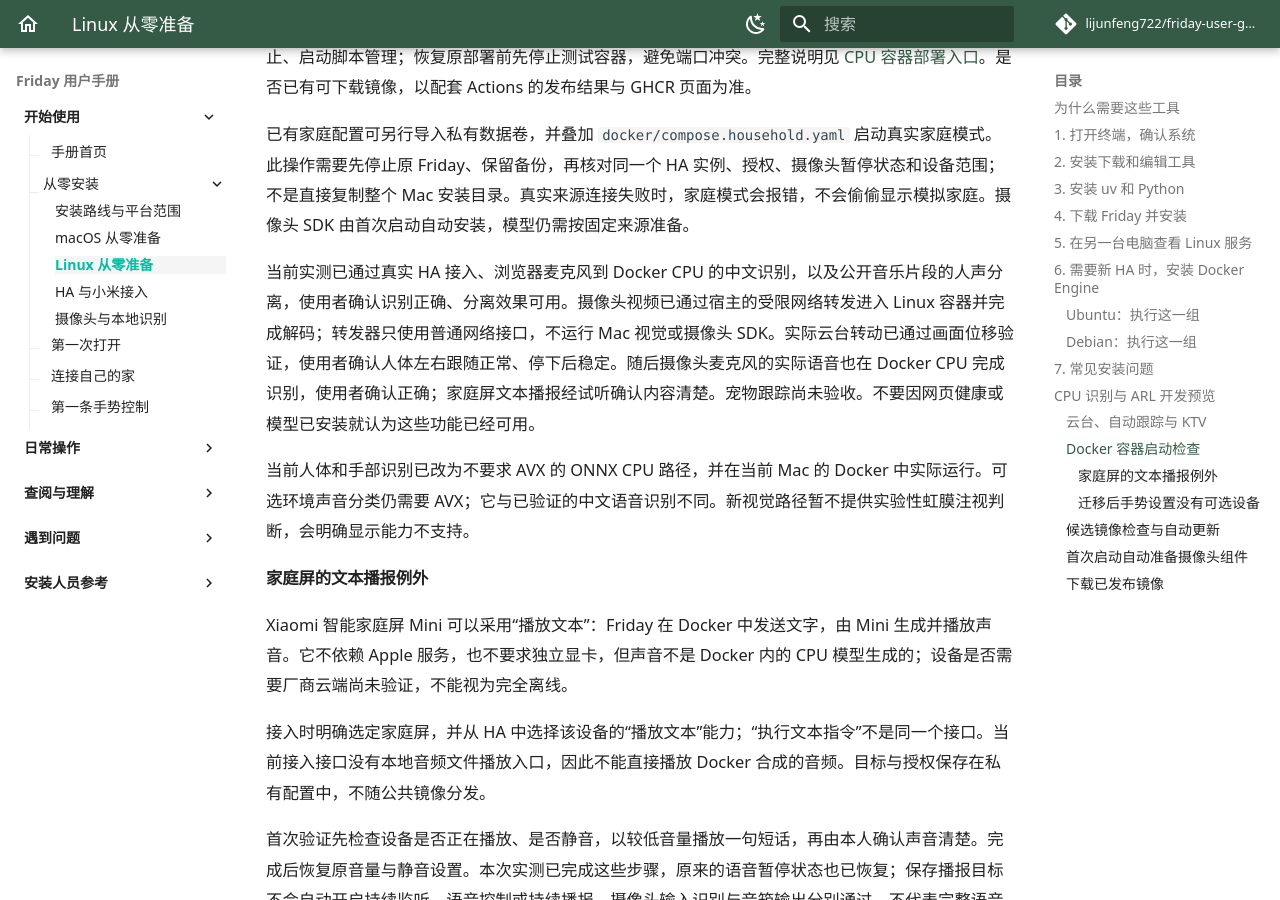
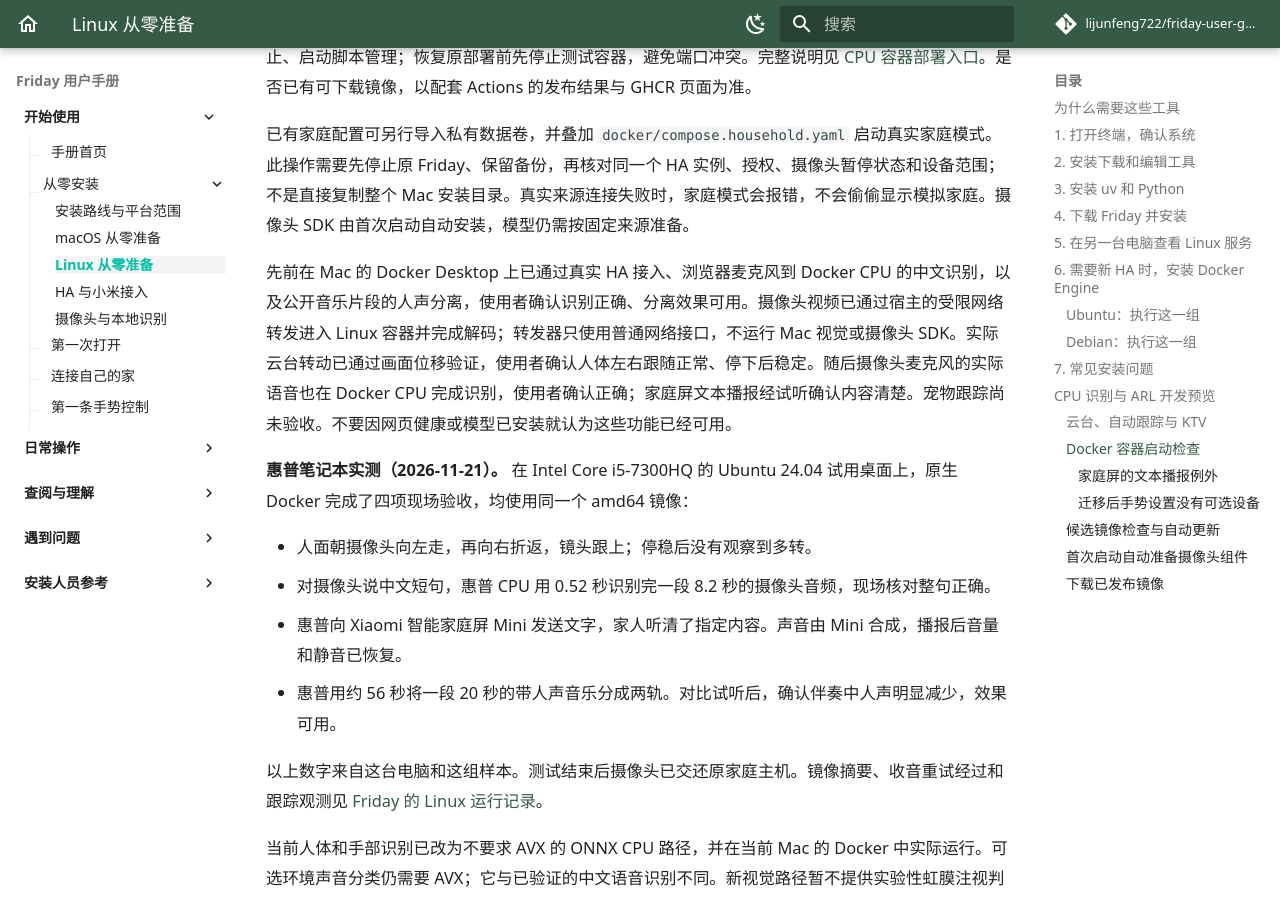
Before and after one commit to lijunfeng722/friday-user-guide, an MkDocs documentation site: the page built from docs/getting-started/installation-linux.md, in a window 1280 px wide and 900 px high, scrolled down 5709 px. Built offline with MkDocs 1.6.1 and Material for MkDocs 9.7.7, drawn with Linux system fonts in a browser that asks for light colours; comment, search, counter and statistics services are not loaded.

Commit message:
文档：补充惠普 CPU 部署的现场验收结果

```diff
--- a/docs/getting-started/installation-linux.md
+++ b/docs/getting-started/installation-linux.md
@@ -190,7 +190,16 @@ docker compose -f docker/compose.yaml exec runtime python /opt/container/entrypo
 
 已有家庭配置可另行导入私有数据卷，并叠加 `docker/compose.household.yaml` 启动真实家庭模式。此操作需要先停止原 Friday、保留备份，再核对同一个 HA 实例、授权、摄像头暂停状态和设备范围；不是直接复制整个 Mac 安装目录。真实来源连接失败时，家庭模式会报错，不会偷偷显示模拟家庭。摄像头 SDK 由首次启动自动安装，模型仍需按固定来源准备。
 
-当前实测已通过真实 HA 接入、浏览器麦克风到 Docker CPU 的中文识别，以及公开音乐片段的人声分离，使用者确认识别正确、分离效果可用。摄像头视频已通过宿主的受限网络转发进入 Linux 容器并完成解码；转发器只使用普通网络接口，不运行 Mac 视觉或摄像头 SDK。实际云台转动已通过画面位移验证，使用者确认人体左右跟随正常、停下后稳定。随后摄像头麦克风的实际语音也在 Docker CPU 完成识别，使用者确认正确；家庭屏文本播报经试听确认内容清楚。宠物跟踪尚未验收。不要因网页健康或模型已安装就认为这些功能已经可用。
+先前在 Mac 的 Docker Desktop 上已通过真实 HA 接入、浏览器麦克风到 Docker CPU 的中文识别，以及公开音乐片段的人声分离，使用者确认识别正确、分离效果可用。摄像头视频已通过宿主的受限网络转发进入 Linux 容器并完成解码；转发器只使用普通网络接口，不运行 Mac 视觉或摄像头 SDK。实际云台转动已通过画面位移验证，使用者确认人体左右跟随正常、停下后稳定。随后摄像头麦克风的实际语音也在 Docker CPU 完成识别，使用者确认正确；家庭屏文本播报经试听确认内容清楚。宠物跟踪尚未验收。不要因网页健康或模型已安装就认为这些功能已经可用。
+
+**惠普笔记本实测（2026-11-21）。** 在 Intel Core i5-7300HQ 的 Ubuntu 24.04 试用桌面上，原生 Docker 完成了四项现场验收，均使用同一个 amd64 镜像：
+
+- 人面朝摄像头向左走，再向右折返，镜头跟上；停稳后没有观察到多转。
+- 对摄像头说中文短句，惠普 CPU 用 0.52 秒识别完一段 8.2 秒的摄像头音频，现场核对整句正确。
+- 惠普向 Xiaomi 智能家庭屏 Mini 发送文字，家人听清了指定内容。声音由 Mini 合成，播报后音量和静音已恢复。
+- 惠普用约 56 秒将一段 20 秒的带人声音乐分成两轨。对比试听后，确认伴奏中人声明显减少，效果可用。
+
+以上数字来自这台电脑和这组样本。测试结束后摄像头已交还原家庭主机。镜像摘要、收音重试经过和跟踪观测见 [Friday 的 Linux 运行记录](https://github.com/Geeprox/Friday/blob/main/docs/linux-runtime.md)。
 
 当前人体和手部识别已改为不要求 AVX 的 ONNX CPU 路径，并在当前 Mac 的 Docker 中实际运行。可选环境声音分类仍需要 AVX；它与已验证的中文语音识别不同。新视觉路径暂不提供实验性虹膜注视判断，会明确显示能力不支持。
 
```
Also changed, not shown: USER_MANUAL.md (+10 -1 lines).
